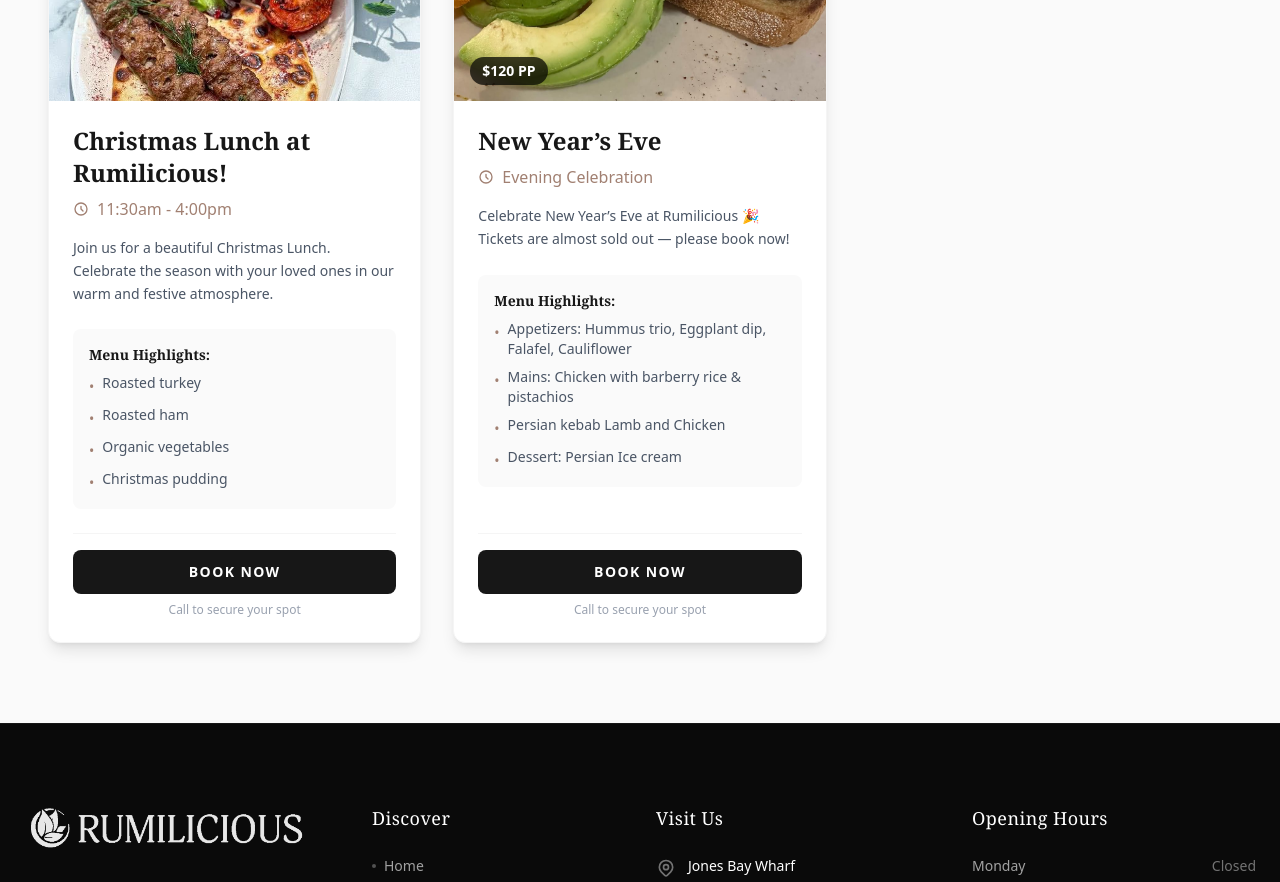
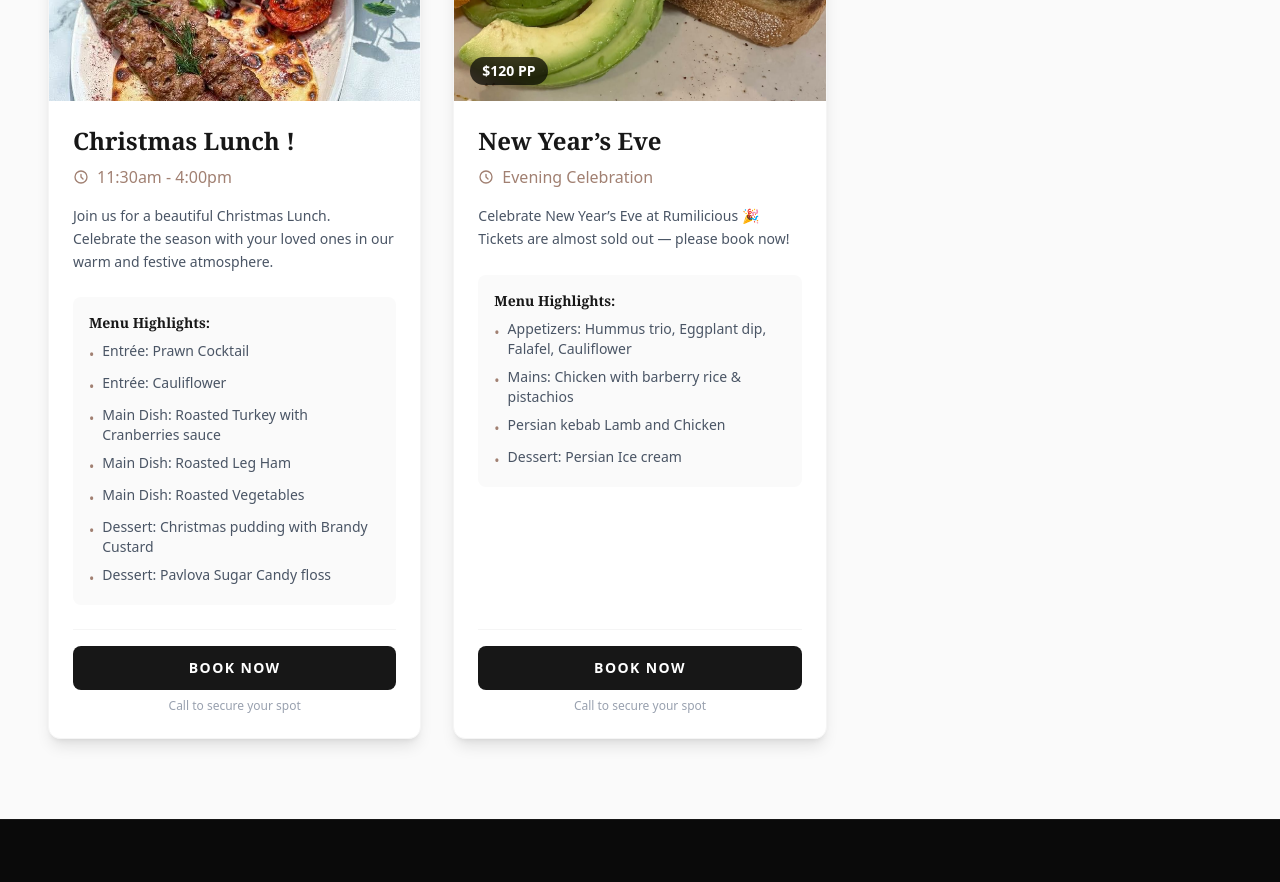
Before and after one commit to malihamehnnaz/rumilcious, a React (Vite) app: page /events in a window 1280 px wide. Shown: the part 820-1702 px from the top of the page. Built offline with nearby package versions, Linux system fonts and the light colour scheme.

Commit message:
Update Menu and Events pages: vertical layout for breakfast/kebabs, remove Christmas menu from main menu, and update Christmas event title

```diff
--- a/src/pages/Events.jsx
+++ b/src/pages/Events.jsx
@@ -2,11 +2,19 @@ export default function Events() {
   const events = [
     {
       id: 2,
-      title: "Christmas Lunch at Rumilicious!",
+      title: "Christmas Lunch !",
       date: "December 25",
       time: "11:30am - 4:00pm",
       description: "Join us for a beautiful Christmas Lunch. Celebrate the season with your loved ones in our warm and festive atmosphere.",
-      highlights: ["Roasted turkey", "Roasted ham", "Organic vegetables", "Christmas pudding"],
+      highlights: [
+        "Entrée: Prawn Cocktail",
+        "Entrée: Cauliflower",
+        "Main Dish: Roasted Turkey with Cranberries sauce",
+        "Main Dish: Roasted Leg Ham",
+        "Main Dish: Roasted Vegetables",
+        "Dessert: Christmas pudding with Brandy Custard",
+        "Dessert: Pavlova Sugar Candy floss"
+      ],
       image: "/New folder/WhatsApp%20Image%202025-12-17%20at%207.38.10%20AM.jpeg",
       cta: "Call (02) 9211 7706 to Book"
     },
--- a/src/pages/Menu.jsx
+++ b/src/pages/Menu.jsx
@@ -4,7 +4,8 @@ export default function Menu() {
       title: 'Breakfast Menu',
       images: [
         "https://images.unsplash.com/photo-1504754524776-8f4f37790ca0?w=800&q=80",
-        "https://images.unsplash.com/photo-1550317138-10000687a72b?w=800&q=80"
+        "https://images.unsplash.com/photo-1525351484163-7529414344d8?w=800&q=80",
+        "https://images.unsplash.com/photo-1482049016688-2d3e1b311543?w=800&q=80"
       ],
       items: [
         {
@@ -30,11 +31,6 @@ export default function Menu() {
         {
           name: 'Green Eggs',
           description: 'Scrambled Eggs on Sourdough with Avocado, Salsa Verde and Choice of: Smoked Salmon / Ham / Bacon / Haloumi',
-          price: '$28'
-        },
-        {
-          name: 'Shakshuka',
-          description: 'Choice of: Lamb / Chicken / Chorizo / Ham / Haloumi / Falafel. Poached Free Range Eggs Simmered in a Rich, Spiced Capsicum, Tomato and Bell Pepper Sauce. Infused with Garlic, Cumin and Paprika. Served with Warm, Crusty Bread for Dipping',
           price: '$28'
         },
         {
@@ -166,11 +162,13 @@ export default function Menu() {
       </section>
 
       {/* Menu Categories */}
-      {menuCategories.map((category, categoryIndex) => (
-        <section key={categoryIndex} className={`py-20 px-4 ${categoryIndex % 2 === 0 ? 'bg-white' : 'bg-neutral-50'}`}>
+      {menuCategories.map((category, categoryIndex) => {
+        const isVertical = category.title === 'Breakfast Menu' || category.title === 'Kebabs';
+        return (
+          <section key={categoryIndex} className={`py-12 px-4 ${categoryIndex % 2 === 0 ? 'bg-white' : 'bg-neutral-50'}`}>
             <div className="max-w-7xl mx-auto">
               {/* Category Title */}
-            <div className="text-center mb-16">
+              <div className="text-center mb-12">
                 <h2 className="text-4xl md:text-5xl font-serif font-bold text-neutral-900 mb-4">
                   {category.title}
                 </h2>
@@ -182,17 +180,15 @@ export default function Menu() {
 
               <div className="grid grid-cols-1 lg:grid-cols-2 gap-12 items-start">
                 {/* Images Section - Alternating order based on index */}
-              <div className={`grid grid-cols-2 gap-4 ${categoryIndex % 2 === 1 ? 'lg:order-2' : ''}`}>
+                <div className={`${isVertical ? 'flex flex-col' : 'grid grid-cols-2'} gap-4 ${categoryIndex % 2 === 1 ? 'lg:order-2' : ''}`}>
+                  {category.images.map((imgSrc, i) => (
                     <img
-                  src={category.images[0]}
-                  alt={`${category.title} ambience`}
-                  className="w-full h-64 object-cover rounded-lg shadow-md mt-8 transform hover:scale-105 transition-transform duration-500"
+                      key={i}
+                      src={imgSrc}
+                      alt={`${category.title} image ${i + 1}`}
+                      className={`w-full ${category.title === 'Kebabs' ? 'h-80' : 'h-64'} object-cover rounded-lg shadow-md transform hover:scale-105 transition-transform duration-500`}
                     />
-                <img
-                  src={category.images[1]}
-                  alt={`${category.title} detail`}
-                  className="w-full h-64 object-cover rounded-lg shadow-md transform hover:scale-105 transition-transform duration-500"
-                />
+                  ))}
                 </div>
 
                 {/* Menu Items List */}
@@ -218,7 +214,8 @@ export default function Menu() {
               </div>
             </div>
           </section>
-      ))}
+        );
+      })}
 
       {/* Call to Action */}
       <section className="relative py-32 px-4">
```
Lines whose indentation alone changed are shown as unchanged.
